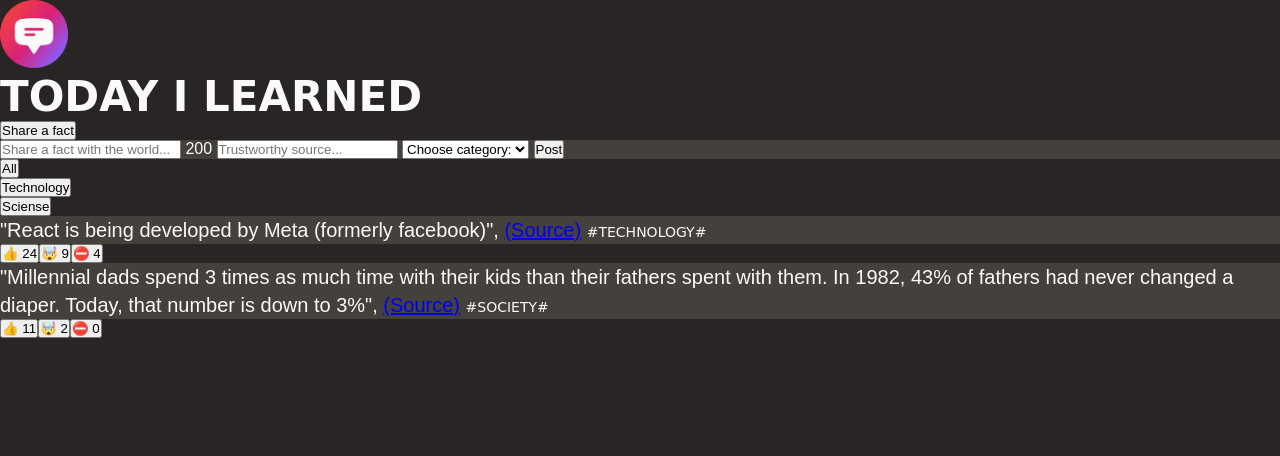
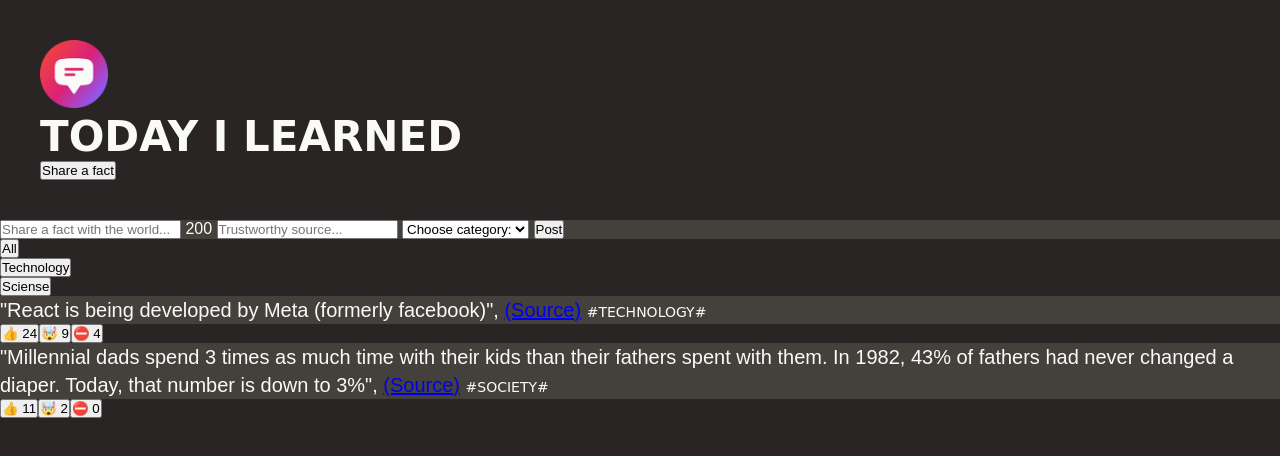
Before and after one commit to phprogrammer86/funLearnGuide, a plain HTML site: page index.html in a window 1280 px wide. Drawn offline with Linux system fonts and the light colour scheme; a web font is replaced by a local one.

Commit message:
git repository init, first ill do the structure in html and css and later ill creat a react app

```diff
--- a/index.html
+++ b/index.html
@@ -12,7 +12,7 @@
      <title>Document</title>
 </head>
     <body>
-    <header>
+    <header class="header">
         <img src="logo.png" width= "68" height="68" alt="today i learned logo" />
         <h1>Today I Learned</h1>
         <button>Share a fact</button>
--- a/style.css
+++ b/style.css
@@ -8,6 +8,10 @@ body {
     background-color: #292524;
     color: #fafaf9;
     font-family: "sono", sans-serif;
+}
+
+.header {
+    margin: 40px;
 }
 
 .fact-form {
```
